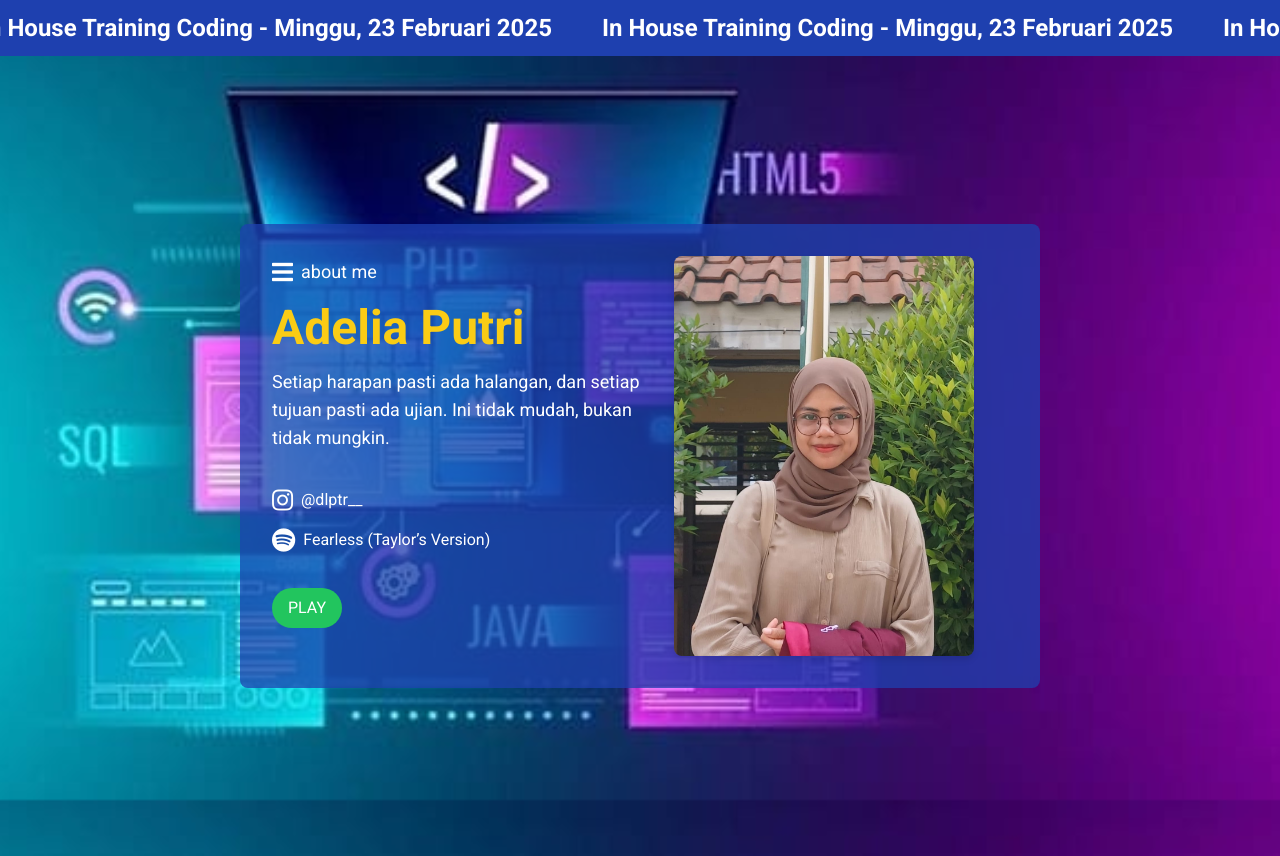
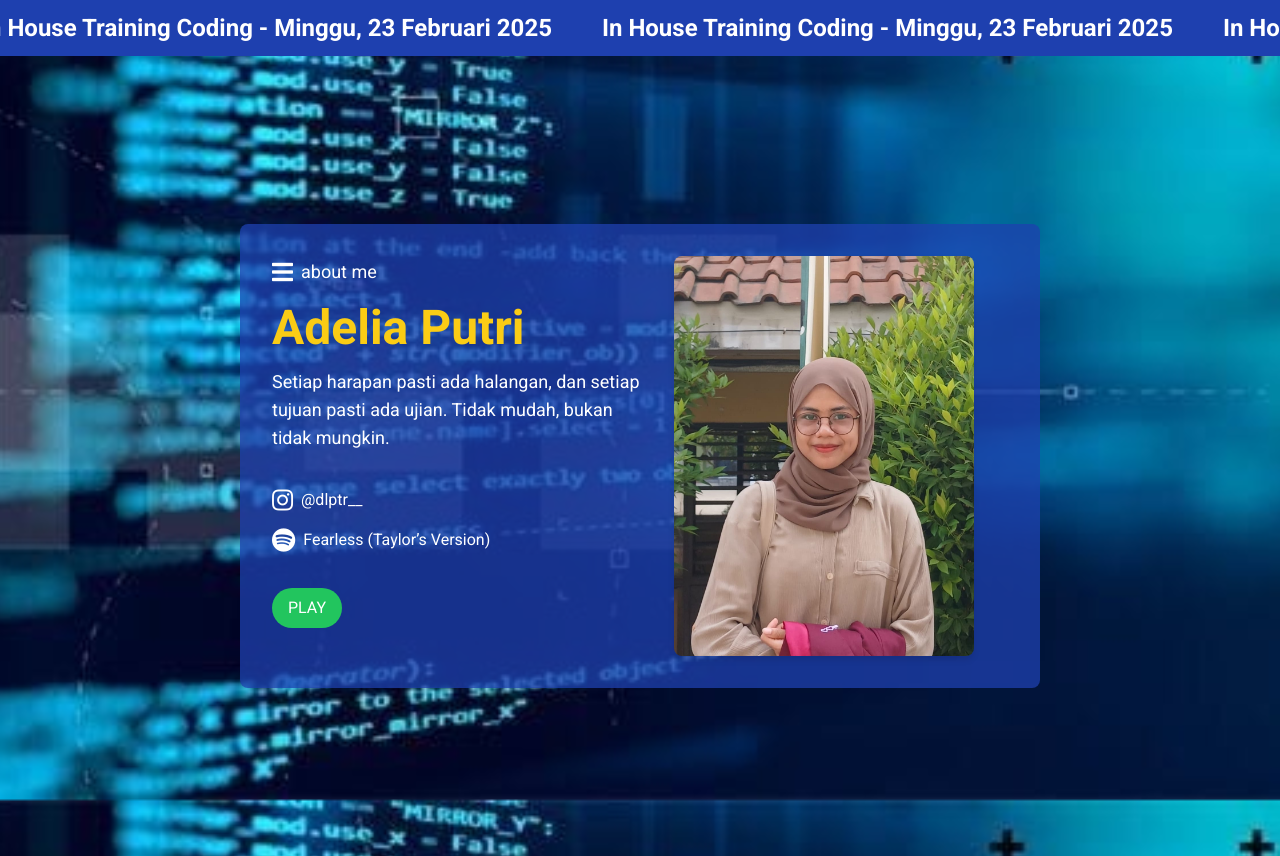
Before and after one commit to daptr29/contoh2, a plain HTML site: page index.html in a window 1280 px wide. Drawn offline with nearby package versions, Linux system fonts and the light colour scheme.

Commit message:
Add files via upload

```diff
--- a/index.html
+++ b/index.html
@@ -7,14 +7,12 @@
     <link href="https://cdnjs.cloudflare.com/ajax/libs/font-awesome/5.15.3/css/all.min.css" rel="stylesheet"/>
     <link href="https://fonts.googleapis.com/css2?family=Roboto:wght@400;700&display=swap" rel="stylesheet"/>
     <style>
-        /* Background image */
         body {
-            background: url('./php2.jpeg') no-repeat center center fixed;
+            background: url('./code2.jpeg') no-repeat center center fixed;
             background-size: cover;
             font-family: 'Roboto', sans-serif;
         }
 
-        /* Running text - seamless effect */
         .marquee-container {
             width: 100%;
             overflow: hidden;
@@ -27,7 +25,7 @@
 
         .marquee-content {
             display: flex;
-            gap: 50px; /* Jarak antar teks */
+            gap: 50px;
             animation: marquee 10s linear infinite;
         }
 
@@ -45,7 +43,6 @@
             }
         }
 
-        /* Card image */
         .profile-image {
             width: 300px;
             height: 400px;
@@ -56,7 +53,6 @@
     </style>
 </head>
 <body>
-    <!-- Running Text -->
     <div class="marquee-container">
         <div class="marquee-content">
             <span>In House Training Coding - Minggu, 23 Februari 2025</span>
@@ -66,7 +62,6 @@
         </div>
     </div>
 
-    <!-- Main Content -->
     <div class="flex justify-center items-center h-screen">
         <div class="bg-blue-800 bg-opacity-75 text-white p-8 rounded-lg relative" style="width: 90%; max-width: 800px;">
             <div class="relative z-10 flex flex-col md:flex-row">
@@ -76,7 +71,7 @@
                         <span class="text-lg">about me</span>
                     </div>
                     <h2 class="text-5xl font-bold text-yellow-400">Adelia Putri</h2>
-                    <p class="mt-4 text-lg">Setiap harapan pasti ada halangan, dan setiap tujuan pasti ada ujian. Ini tidak mudah, bukan tidak mungkin.</p>
+                    <p class="mt-4 text-lg">Setiap harapan pasti ada halangan, dan setiap tujuan pasti ada ujian. Tidak mudah, bukan tidak mungkin.</p>
                     <div class="mt-8 flex items-center">
                         <i class="fab fa-instagram text-2xl mr-2"></i>
                         <span>@dlptr__</span>
```
